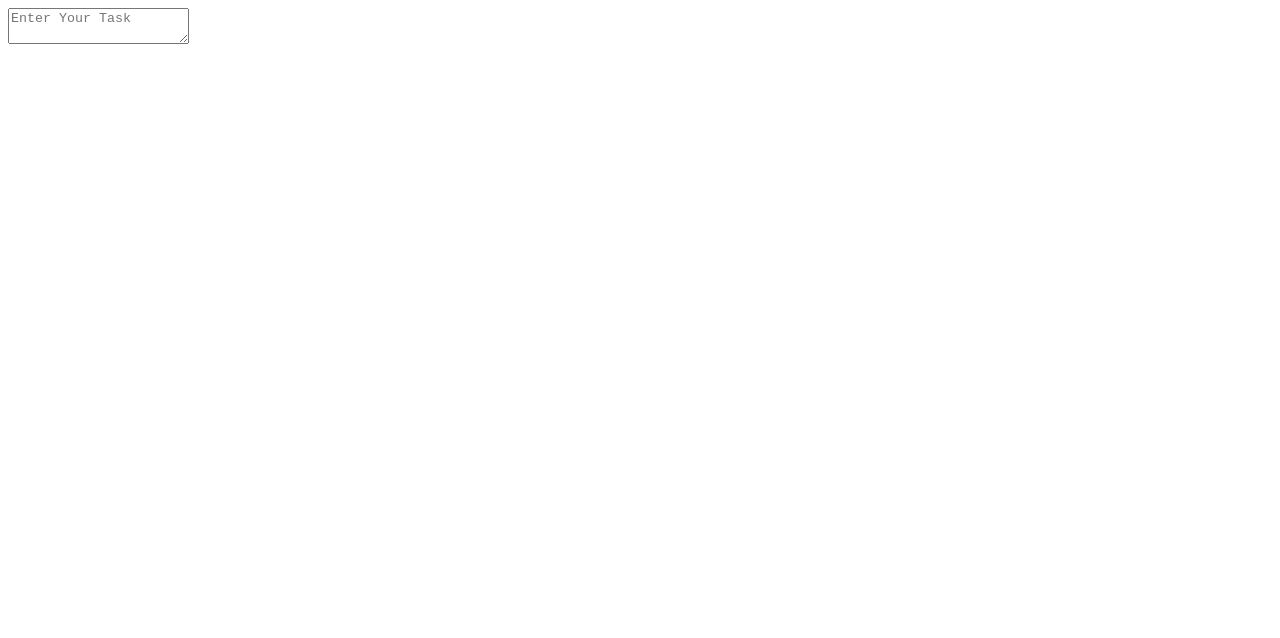
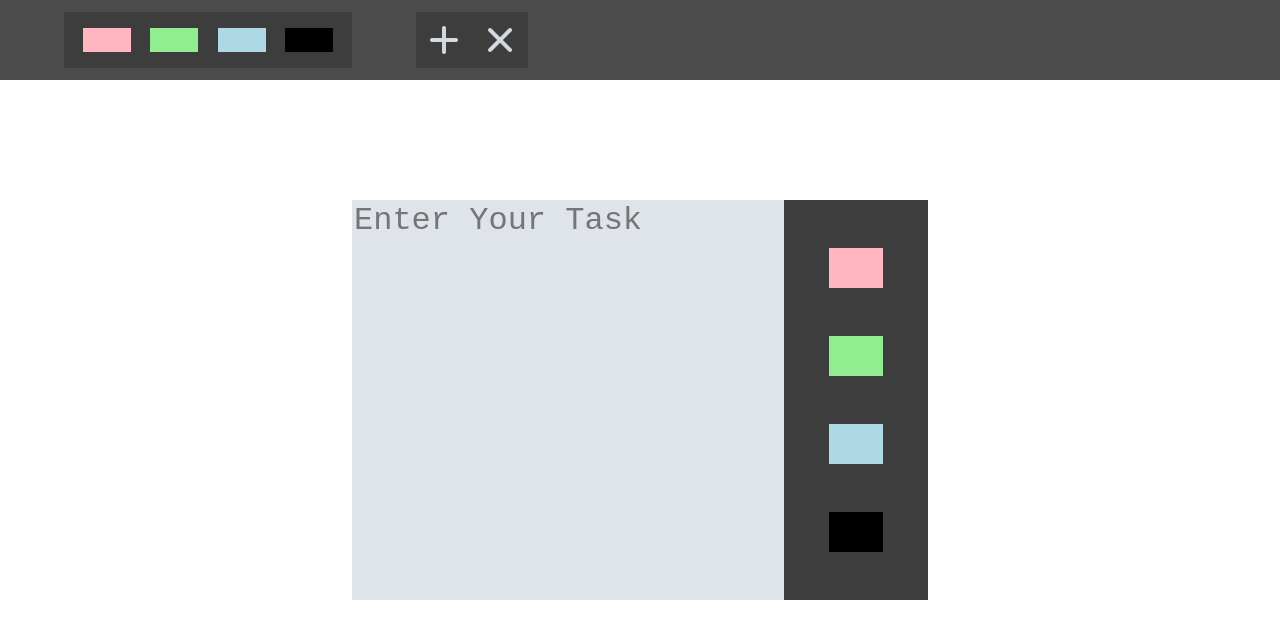
Before and after one commit to shivam-yugtech/JIRA-ToDo, a plain HTML site: page index.html in a window 1280 px wide. Drawn offline with Linux system fonts and the light colour scheme.

Commit message:
:lipstick:css added in modal

```diff
--- a/index.html
+++ b/index.html
@@ -3,7 +3,9 @@
 <head>
     <meta charset="UTF-8">
     <meta name="viewport" content="width=device-width, initial-scale=1.0">
+    <link rel="stylesheet" href="style.css">
     <title>TODO</title>
+    <link rel="stylesheet" href="https://cdnjs.cloudflare.com/ajax/libs/font-awesome/7.3.1/css/all.css" integrity="sha512-x9WwyMYBnlXMNQ6kQ/Lyzu1NqIhLQKL5Oq6xByfXuRj7s9CskyCbLv/1IjqzJmXwFXWr0ov6jBV7Qbc0hh9nHg==" crossorigin="anonymous" referrerpolicy="no-referrer">
 </head>
 <body>
 
@@ -11,14 +13,19 @@
 
     <div class="toolbox-cont">
         <div class="toolbox-color-cont">
-            <div class="lightpink"></div>
-            <div class="lightgreen"></div>
-            <div class="lightblue"></div>
-            <div class="black"></div>
+            <div class="lightpink color"></div>
+            <div class="lightgreen color"></div>
+            <div class="lightblue color"></div>
+            <div class="black color"></div>
         </div>
         <div class="action-btn-cont">
-            <div class="add-btn"></div>
-            <div class="remove-btn"></div>
+            <div class="add-btn color">
+                <i class="fa-sharp fa-solid fa-plus"></i>
+            </div>
+
+            <div class="remove-btn color">
+                <i class="fa-sharp fa-solid fa-xmark"></i>
+            </div>
         </div>
     </div>
 
@@ -30,13 +37,13 @@
 
     <!-- Modal Container -->
 
-    <div>
+    <div class="modal-cont">
         <textarea placeholder="Enter Your Task"></textarea>
         <div class="priority-color-cont">
-            <div class="lightpink"></div>
-            <div class="lightgreen"></div>
-            <div class="lightblue"></div>
-            <div class="black"></div>
+            <div class="lightpink priority-color"></div>
+            <div class="lightgreen priority-color"></div>
+            <div class="lightblue priority-color"></div>
+            <div class="black priority-color"></div>
         </div>
     </div>
 
--- a/style.css
+++ b/style.css
@@ -6,3 +6,102 @@ body {
     margin: 0;
     padding: 0;
 }
+
+.toolbox-cont{
+    height: 5rem;
+    background-color: #4b4b4b;
+    display: flex;
+    align-items: center;
+}
+
+.toolbox-cont>*{
+    margin-left: 4rem;
+}
+
+.toolbox-color-cont{
+    height: 3.5rem;
+    width: 18rem;
+    background-color: #3d3d3d;
+    display: flex;
+    align-items: center;
+    justify-content: space-evenly;
+}
+
+.action-btn-cont{
+    height: 3.5rem;
+    width: 7em;
+    background-color:#3d3d3d;
+    display: flex;
+    align-items: center;
+    justify-content: space-evenly;
+}
+
+.color{
+    height: 1.5rem;
+    width: 3rem;
+}
+
+.lightpink{
+    background-color: lightpink;
+}
+
+.lightgreen{
+    background-color: lightgreen;
+}
+
+.lightblue{
+    background-color: lightblue;
+}
+
+.black{
+    background-color: black;
+}
+
+.action-btn-cont>*{
+    font-size: 2rem;
+    color:#d1d8e0;
+    display: flex;
+    align-items: center;
+    justify-content: center;
+     width: 50%;
+    height: 100%;
+}
+
+.toolbox-color-cont>*:hover, .action-btn-cont>*:hover{
+    background-color: rgb(173, 175, 175);
+}
+
+.modal-cont{
+    height: 50vh;
+    width: 45vw;
+    background-color: lightblue;
+    position: absolute;
+    top: calc((100vh - 50vh)/2);
+    left: calc((100vw - 45vw)/2);
+    display: flex;
+}
+
+textarea{
+    height: 100%;
+    width: 75%;
+    background-color: #dfe4ea;
+    font-size: 2rem;
+    border: none;
+    outline: none;
+    resize: none;
+}
+
+.priority-color-cont{
+    height: 100%;
+    width: 25%;
+    display: flex;
+    flex-direction: column;
+    background-color:#3d3d3d;
+    align-items: center;
+    justify-content: space-evenly;
+}
+.priority-color{
+    height: 10%;
+    width: 38%;
+
+}
```
